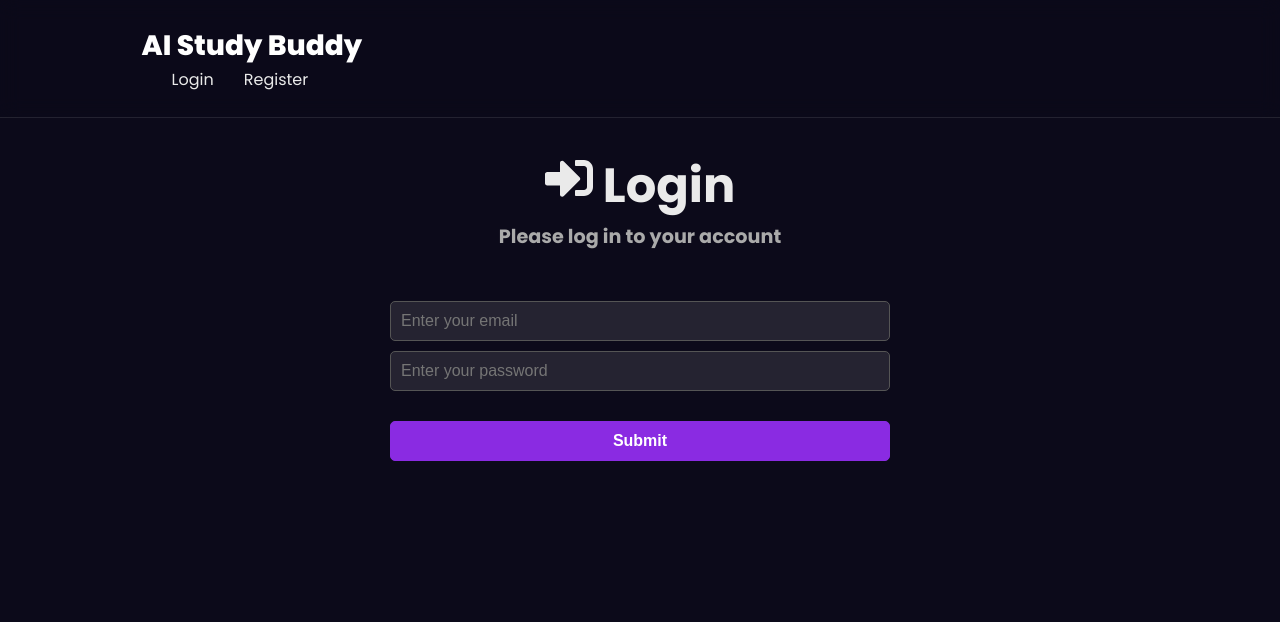
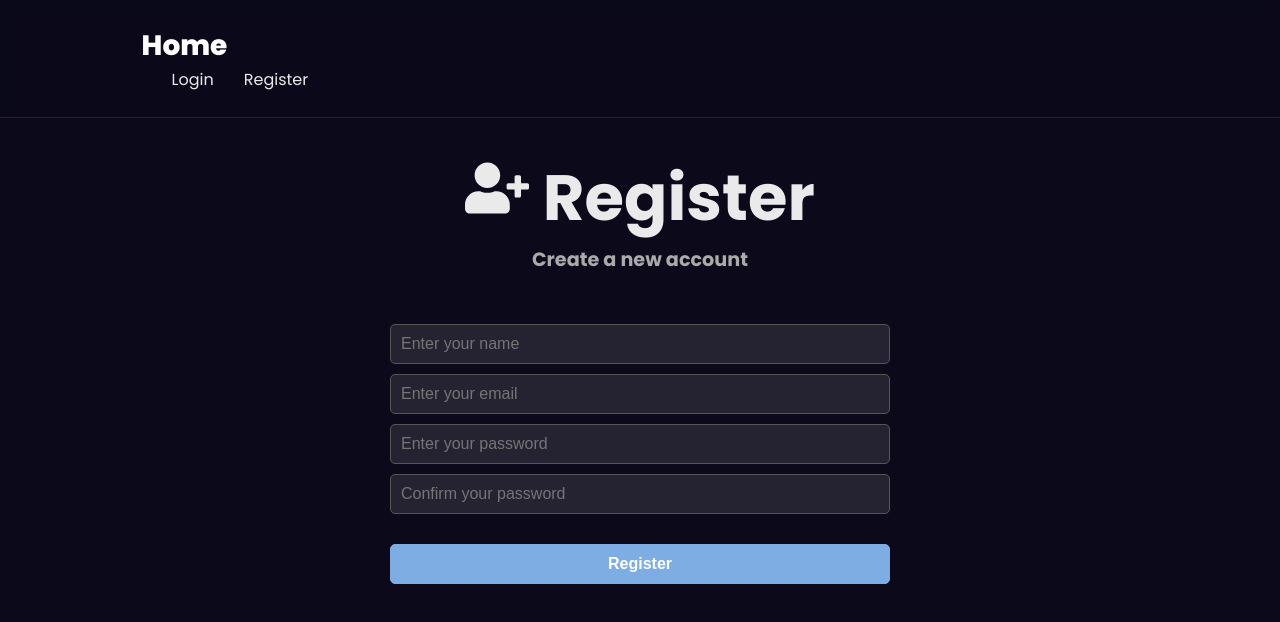
Before and after one commit to DJ52005/Placify, a React (Vite) app: page /register in a window 1280 px wide. Shown: the top 622 px of the page. Built offline with nearby package versions, Linux system fonts and the light colour scheme; no server answers.

Commit message:
feat:Basic UI

```diff
--- a/src/components/Header.jsx
+++ b/src/components/Header.jsx
@@ -17,7 +17,7 @@ function Header() {
     <header className='header'>
       <div className='container' style={{ marginTop: 0, marginBottom: 0 }}>
         <div className='logo'>
-          <Link to='/'>AI Study Buddy</Link> {/* <-- NAME FIXED */}
+          <Link to='/'>Home</Link> {/* <-- NAME FIXED */}
         </div>
         <nav className='nav'>
           <ul>
--- a/src/index.css
+++ b/src/index.css
@@ -112,7 +112,7 @@ a {
 
 .header .nav ul li a:hover,
 .header .nav ul li .btn:hover {
-  color: #FF0080;
+  color: #003cff;
 }
 
 /* --- Hero Section --- */
@@ -126,7 +126,7 @@ a {
   line-height: 1.2;
   font-weight: 800;
   margin-bottom: 20px;
-  background: -webkit-linear-gradient(45deg, #8A2BE2, #FF0080, #fff);
+  background: -webkit-linear-gradient(45deg, hwb(198 57% 9%), #003cff, #fff);
   -webkit-background-clip: text;
   background-clip: text;
   -webkit-text-fill-color: transparent;
@@ -140,7 +140,7 @@ a {
 }
 
 .cta-button {
-  background: linear-gradient(90deg, #8A2BE2, #FF0080);
+  background: linear-gradient(90deg, hwb(198 57% 9%), #003cff);
   color: #fff;
   padding: 15px 35px;
   border: none;
@@ -187,13 +187,13 @@ a {
 
 .feature-card:hover {
   transform: translateY(-10px);
-  border-color: #8A2BE2;
+  border-color: #7eade3;
 }
 
 .feature-icon {
   font-size: 3rem;
   margin-bottom: 20px;
-  color: #FF0080;
+  color: #003cff;
 }
 
 .feature-card h3 {
@@ -243,9 +243,9 @@ a {
 
 .btn {
   padding: 10px 20px;
-  border: 1px solid #8A2BE2;
+  border: 1px solid #7eade3;
   border-radius: 5px;
-  background: #8A2BE2;
+  background: #7eade3;
   color: #fff;
   font-size: 16px;
   font-weight: 700;
@@ -261,8 +261,8 @@ a {
 
 .btn:hover {
   transform: scale(0.98);
-  background: #FF0080;
-  border-color: #FF0080;
+  background: #003cff;
+  border-color: #003cff;
 }
 
 /* --- Page Layout with Sidebar --- */
@@ -382,6 +382,6 @@ a {
   margin-top: 20px;
 }
 .chat-history-sidebar .btn:hover {
-  background-color: #FF0080;
-  border-color: #FF0080;
+  background-color: #003cff;
+  border-color: #003cff;
 }
--- a/src/pages/HomePage.jsx
+++ b/src/pages/HomePage.jsx
@@ -7,7 +7,8 @@ function HomePage() {
   return (
     <>
       <section className='hero'>
-        <h1>Your Personal AI Study Assistant</h1>
+        <h1>PLACIFY</h1>
+        <h2>The Power To Place You Ahead</h2>
         <p>
           From complex calculus to historical dates, get instant, expert-level answers for any subject. Your personal AI tutor is here to help you understand, learn, and excel. No question is too big or too small.
         </p>
--- a/src/pages/LoginPage.jsx
+++ b/src/pages/LoginPage.jsx
@@ -1,11 +1,6 @@
-// FILE PATH: frontend/src/pages/LoginPage.jsx
-// This is the final code for your Login Page.
-
-import { useState, useEffect } from 'react';
+import { useState } from 'react';
 import { FaSignInAlt } from 'react-icons/fa';
-import { useSelector, useDispatch } from 'react-redux';
 import { useNavigate } from 'react-router-dom';
-import { login, reset } from '../features/auth/authSlice';
 
 function LoginPage() {
   const [formData, setFormData] = useState({
@@ -15,21 +10,6 @@ function LoginPage() {
 
   const { email, password } = formData;
   const navigate = useNavigate();
-  const dispatch = useDispatch();
-
-  const { user, isLoading, isError, isSuccess, message } = useSelector(
-    (state) => state.auth
-  );
-
-  useEffect(() => {
-    if (isError) {
-      alert(message);
-    }
-    if (isSuccess || user) {
-      navigate('/interview'); // Go to chat page after successful login
-    }
-    dispatch(reset());
-  }, [user, isError, isSuccess, message, navigate, dispatch]);
 
   const onChange = (e) => {
     setFormData((prevState) => ({
@@ -40,34 +20,55 @@ function LoginPage() {
 
   const onSubmit = (e) => {
     e.preventDefault();
-    const userData = { email, password };
-    dispatch(login(userData));
+    // For now, just log form data and navigate
+    console.log('Login form submitted:', formData);
+    alert('Login successful (demo)');
+    navigate('/interview'); // redirect to chat page
   };
 
-  if (isLoading) {
-    return <h1>Loading...</h1>;
-  }
+  return (
+    <div className="flex justify-center items-center min-h-screen">
+      <div className="form bg-[#0c0a1a] p-10 rounded-lg shadow-lg w-full max-w-md">
+        {/* Heading */}
+        <div className="heading mb-6 text-center">
+          <h1 className="text-2xl font-bold flex items-center justify-center gap-2">
+            <FaSignInAlt /> Login
+          </h1>
+          <p className="text-gray-400 mt-2">Please log in to your account</p>
+        </div>
 
-  return (
-    <>
-      <section className='heading'>
-        <h1><FaSignInAlt /> Login</h1>
-        <p>Please log in to your account</p>
-      </section>
-      <section className='form'>
+        {/* Login Form */}
         <form onSubmit={onSubmit}>
-          <div className='form-group'>
-            <input type='email' className='form-control' id='email' name='email' value={email} placeholder='Enter your email' onChange={onChange} required />
+          <div className="form-group">
+            <input
+              type="email"
+              id="email"
+              name="email"
+              value={email}
+              onChange={onChange}
+              placeholder="Enter your email"
+              required
+            />
           </div>
-          <div className='form-group'>
-            <input type='password' className='form-control' id='password' name='password' value={password} placeholder='Enter your password' onChange={onChange} required />
+          <div className="form-group">
+            <input
+              type="password"
+              id="password"
+              name="password"
+              value={password}
+              onChange={onChange}
+              placeholder="Enter your password"
+              required
+            />
           </div>
-          <div className='form-group'>
-            <button type='submit' className='btn btn-block'>Submit</button>
+          <div className="form-group">
+            <button type="submit" className="btn btn-block">
+              Submit
+            </button>
           </div>
         </form>
-      </section>
-    </>
+      </div>
+    </div>
   );
 }
 
--- a/src/pages/RegisterPage.jsx
+++ b/src/pages/RegisterPage.jsx
@@ -1,74 +1,104 @@
-// FILE PATH: frontend/src/pages/LoginPage.jsx
-// This is the final code for your Login Page.
+import { useState } from 'react';
+import { FaUserPlus } from 'react-icons/fa';
+import { useNavigate } from 'react-router-dom';
 
-import { useState, useEffect } from 'react';
-import { FaSignInAlt } from 'react-icons/fa';
-import { useSelector, useDispatch } from 'react-redux';
-import { useNavigate } from 'react-router-dom';
-import { login, reset } from '../features/auth/authSlice';
-
-function LoginPage() {
+function RegisterPage() {
   const [formData, setFormData] = useState({
+    name: '',
     email: '',
     password: '',
+    confirmPassword: '',
   });
 
-  const { email, password } = formData;
+  const { name, email, password, confirmPassword } = formData;
   const navigate = useNavigate();
-  const dispatch = useDispatch();
-
-  const { user, isLoading, isError, isSuccess, message } = useSelector(
-    (state) => state.auth
-  );
-
-  useEffect(() => {
-    if (isError) {
-      alert(message);
-    }
-    if (isSuccess || user) {
-      navigate('/interview'); // Go to chat page after successful login
-    }
-    dispatch(reset());
-  }, [user, isError, isSuccess, message, navigate, dispatch]);
 
   const onChange = (e) => {
-    setFormData((prevState) => ({
-      ...prevState,
+    setFormData((prev) => ({
+      ...prev,
       [e.target.name]: e.target.value,
     }));
   };
 
   const onSubmit = (e) => {
     e.preventDefault();
-    const userData = { email, password };
-    dispatch(login(userData));
+
+    if (password !== confirmPassword) {
+      alert('Passwords do not match!');
+      return;
+    }
+
+    // Static demo behavior
+    alert(`Registered Successfully!\nName: ${name}\nEmail: ${email}`);
+    navigate('/login'); // Redirect to login page after registration
   };
 
-  if (isLoading) {
-    return <h1>Loading...</h1>;
-  }
+  return (
+    <div className="flex justify-center items-center min-h-screen">
+      <div className="form bg-[#0c0a1a] p-10 rounded-lg shadow-lg w-full max-w-md">
+        {/* Heading */}
+        <div className="heading mb-6 text-center">
+          <h1 className="text-2xl font-bold flex items-center justify-center gap-2">
+            <FaUserPlus /> Register
+          </h1>
+          <p className="text-gray-400 mt-2">Create a new account</p>
+        </div>
 
-  return (
-    <>
-      <section className='heading'>
-        <h1><FaSignInAlt /> Login</h1>
-        <p>Please log in to your account</p>
-      </section>
-      <section className='form'>
+        {/* Registration Form */}
         <form onSubmit={onSubmit}>
-          <div className='form-group'>
-            <input type='email' className='form-control' id='email' name='email' value={email} placeholder='Enter your email' onChange={onChange} required />
+          <div className="form-group">
+            <input
+              type="text"
+              id="name"
+              name="name"
+              value={name}
+              onChange={onChange}
+              placeholder="Enter your name"
+              required
+            />
           </div>
-          <div className='form-group'>
-            <input type='password' className='form-control' id='password' name='password' value={password} placeholder='Enter your password' onChange={onChange} required />
+          <div className="form-group">
+            <input
+              type="email"
+              id="email"
+              name="email"
+              value={email}
+              onChange={onChange}
+              placeholder="Enter your email"
+              required
+            />
           </div>
-          <div className='form-group'>
-            <button type='submit' className='btn btn-block'>Submit</button>
+          <div className="form-group">
+            <input
+              type="password"
+              id="password"
+              name="password"
+              value={password}
+              onChange={onChange}
+              placeholder="Enter your password"
+              required
+            />
+          </div>
+          <div className="form-group">
+            <input
+              type="password"
+              id="confirmPassword"
+              name="confirmPassword"
+              value={confirmPassword}
+              onChange={onChange}
+              placeholder="Confirm your password"
+              required
+            />
+          </div>
+          <div className="form-group">
+            <button type="submit" className="btn btn-block">
+              Register
+            </button>
           </div>
         </form>
-      </section>
-    </>
+      </div>
+    </div>
   );
 }
 
-export default LoginPage;
+export default RegisterPage;
```
Also changed, not shown: src/pages/StudyRoom.jsx (added, +130 -0 lines).
